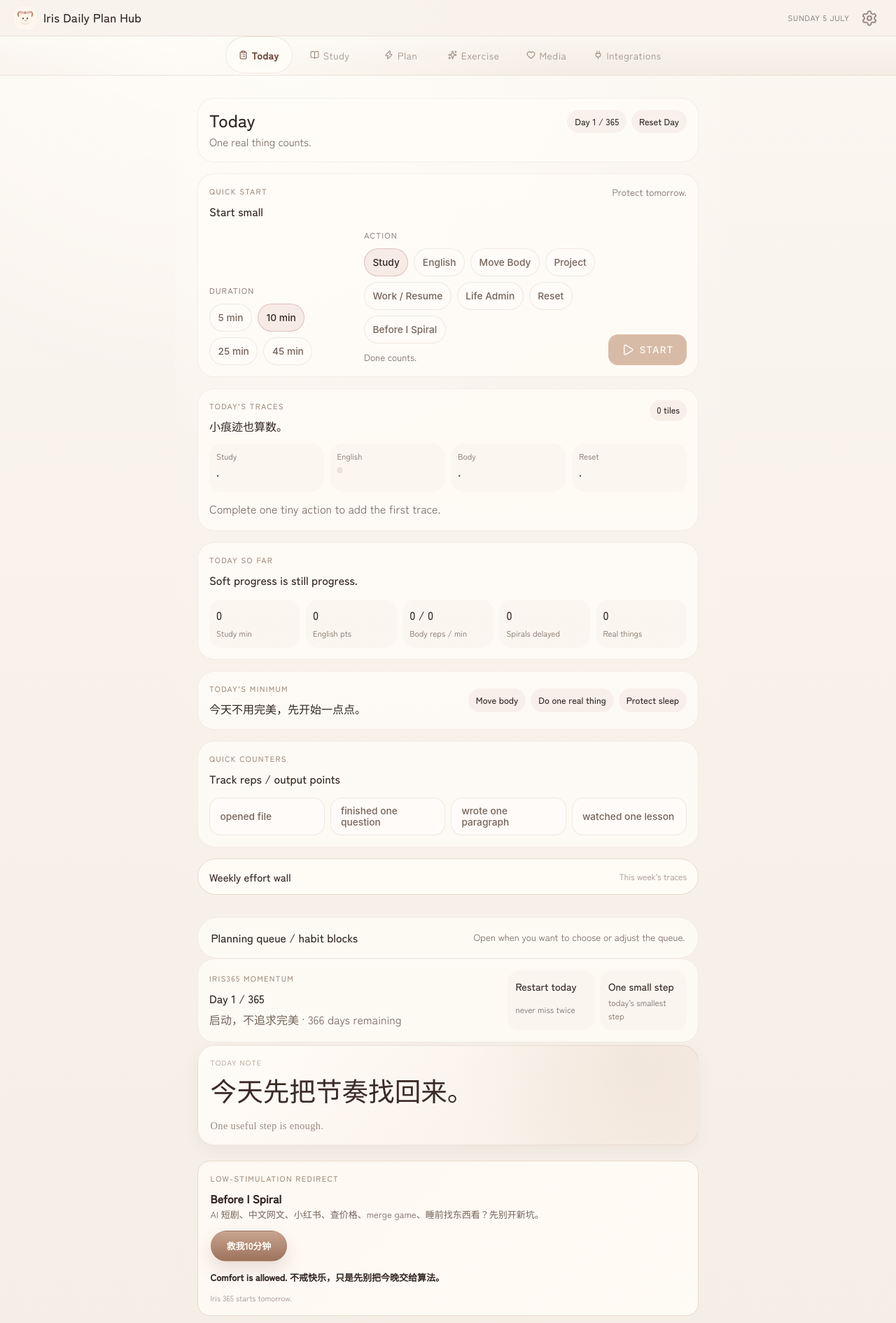
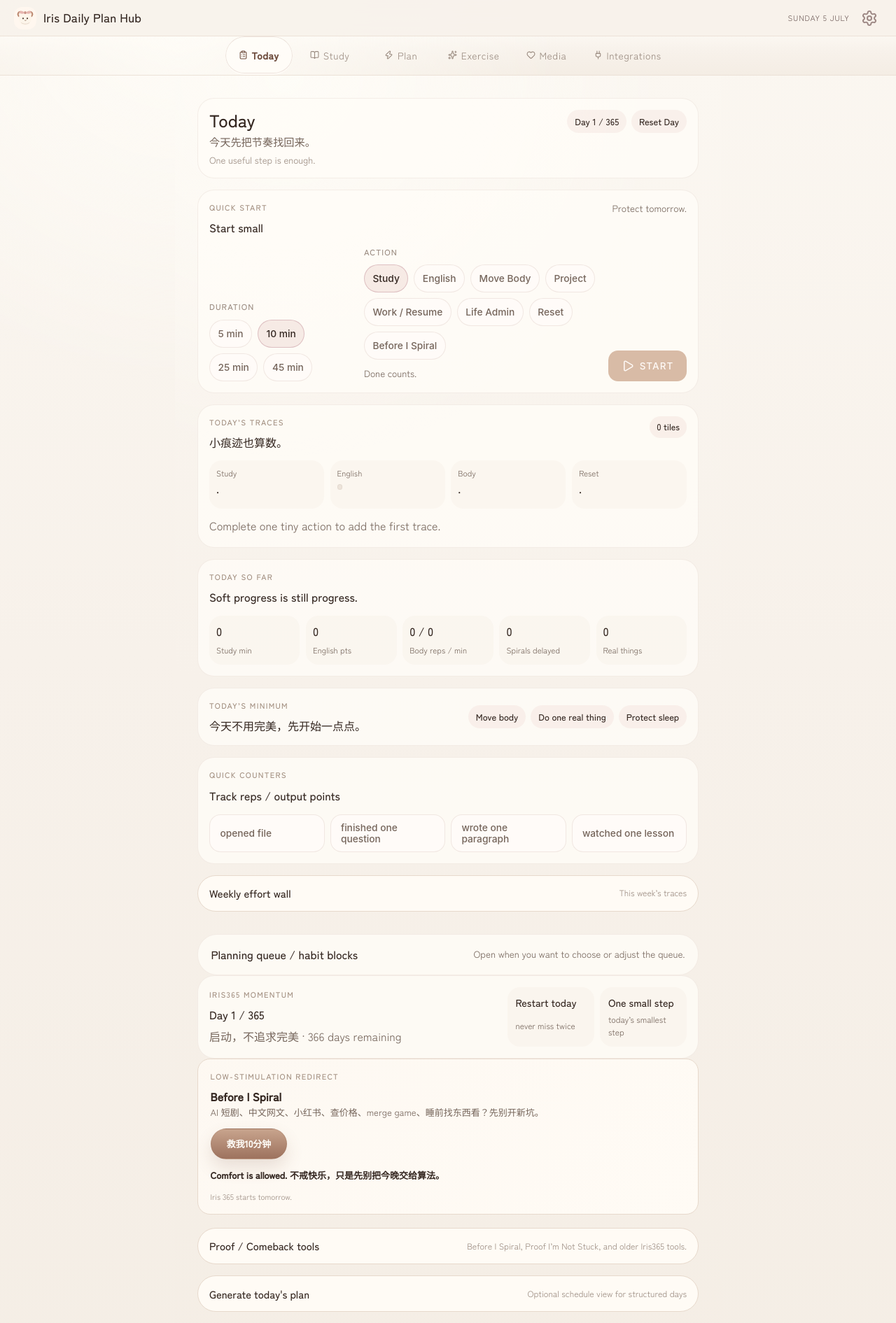
Before and after one commit to iriskumi/iris-daily-plan, a React (Vite) app: page / in a window 1280 px wide. Shown: the top 1891 px of the page at 70% size. Built offline with nearby package versions, Linux system fonts and the light colour scheme; a web font is replaced by a local one.

Commit message:
Fix Today day count and inline note

```diff
--- a/src/App.tsx
+++ b/src/App.tsx
@@ -1076,24 +1076,10 @@ function TodayCommandCentre({
         <HomeCommandCentre
           currentEnergy={loadCheckin(getLocalDateKey())?.energyLevel}
           onOpenComeback={() => setComebackOpen(true)}
+          todayNote={dailyNote}
+          eveningNote={isEvening ? 'Evening mode: quiet input and light review.' : ''}
         />
         <Iris365MomentumCompactCard />
-
-        <div className="grounding-banner grounding-banner-secondary" aria-label="Today note">
-          <div className="grounding-label">Today Note</div>
-          <p className="today-note-quote-cn" lang="zh-Hans">
-            {dailyNote.lines.map(line => (
-              <span key={line}>{line}</span>
-            ))}
-          </p>
-          {(dailyNote.caption || isEvening) && (
-            <small className="today-note-quote-en">
-              {dailyNote.caption}
-              {dailyNote.caption && isEvening ? ' · ' : ''}
-              {isEvening ? 'Evening mode: quiet input and light review.' : ''}
-            </small>
-          )}
-        </div>
         <Iris365HomeSummary onOpenIris365={() => setComebackOpen(true)} />
 
         <details
--- a/src/components/HomeCommandCentre.tsx
+++ b/src/components/HomeCommandCentre.tsx
@@ -431,9 +431,16 @@ function isRescueFriendlyTemplate(template: QuickAddTemplate): boolean {
 export default function HomeCommandCentre({
   currentEnergy,
   onOpenComeback,
+  todayNote,
+  eveningNote,
 }: {
   currentEnergy?: EnergyLevel
   onOpenComeback?: () => void
+  todayNote?: {
+    lines: string[]
+    caption: string
+  }
+  eveningNote?: string
 }) {
   const [queue, setQueue] = useState<DayBlockQueue>(() => loadDayBlockQueue(getLocalDateKey()))
   const [selectedGroup, setSelectedGroup] = useState<QuickAddGroup>('English Output')
@@ -637,7 +644,11 @@ export default function HomeCommandCentre({
 
   return (
     <section className="home-command-centre" aria-label="Today command centre">
-      <StartNowDashboard onOpenComeback={onOpenComeback} />
+      <StartNowDashboard
+        onOpenComeback={onOpenComeback}
+        todayNote={todayNote}
+        eveningNote={eveningNote}
+      />
 
       <details className="start-now-secondary-planning">
         <summary>
--- a/src/components/StartNowDashboard.tsx
+++ b/src/components/StartNowDashboard.tsx
@@ -1,6 +1,6 @@
 import { useEffect, useMemo, useState } from 'react'
 import { Check, Moon, Pause, Play, X } from 'lucide-react'
-import { IRIS_365_START_DATE } from '../iris365Storage'
+import { IRIS365_MOMENTUM_START_DATE } from '../iris365MomentumStorage'
 import {
   addStartNowCounter,
   addStartNowSession,
@@ -16,6 +16,11 @@ import type { StartNowActionType, StartNowRecord } from '../startNowTypes'
 
 interface StartNowDashboardProps {
   onOpenComeback?: () => void
+  todayNote?: {
+    lines: string[]
+    caption: string
+  }
+  eveningNote?: string
 }
 
 function formatClock(seconds: number) {
@@ -35,7 +40,7 @@ function actionHelper(action: StartNowActionType) {
 }
 
 function getIris365DayNumber() {
-  const start = new Date(`${IRIS_365_START_DATE}T00:00:00`)
+  const start = new Date(`${IRIS365_MOMENTUM_START_DATE}T00:00:00`)
   const today = new Date()
   start.setHours(0, 0, 0, 0)
   today.setHours(0, 0, 0, 0)
@@ -43,7 +48,7 @@ function getIris365DayNumber() {
   return Math.max(1, Math.min(365, diff + 1))
 }
 
-export default function StartNowDashboard({ onOpenComeback }: StartNowDashboardProps) {
+export default function StartNowDashboard({ onOpenComeback, todayNote, eveningNote }: StartNowDashboardProps) {
   const [duration, setDuration] = useState<(typeof START_NOW_DURATIONS)[number]>(10)
   const [actionType, setActionType] = useState<StartNowActionType>('Study')
   const [records, setRecords] = useState<StartNowRecord[]>(() => getStartNowRecordsForDate())
@@ -131,7 +136,14 @@ export default function StartNowDashboard({ onOpenComeback }: StartNowDashboardP
       <div className="today-compact-status">
         <div>
           <h2>Today</h2>
-          <p>One real thing counts.</p>
+          <p>{todayNote?.lines.join(' ') || 'One real thing counts.'}</p>
+          {(todayNote?.caption || eveningNote) && (
+            <small className="today-inline-note">
+              {todayNote?.caption}
+              {todayNote?.caption && eveningNote ? ' · ' : ''}
+              {eveningNote}
+            </small>
+          )}
         </div>
         <div className="today-status-pills" aria-label="Today status">
           <span>Day {irisDay} / 365</span>
```
Also changed, not shown: src/index.css.
